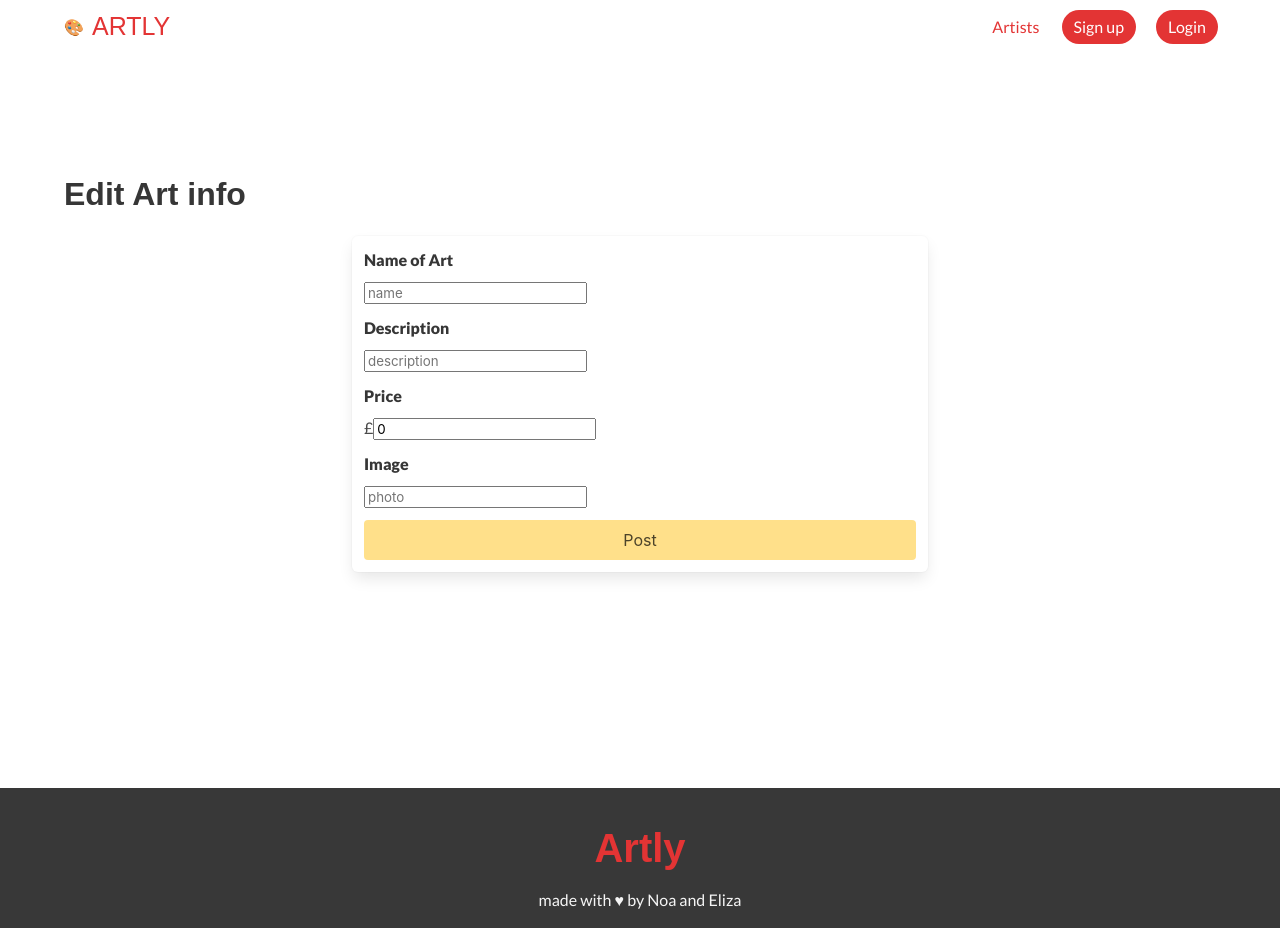
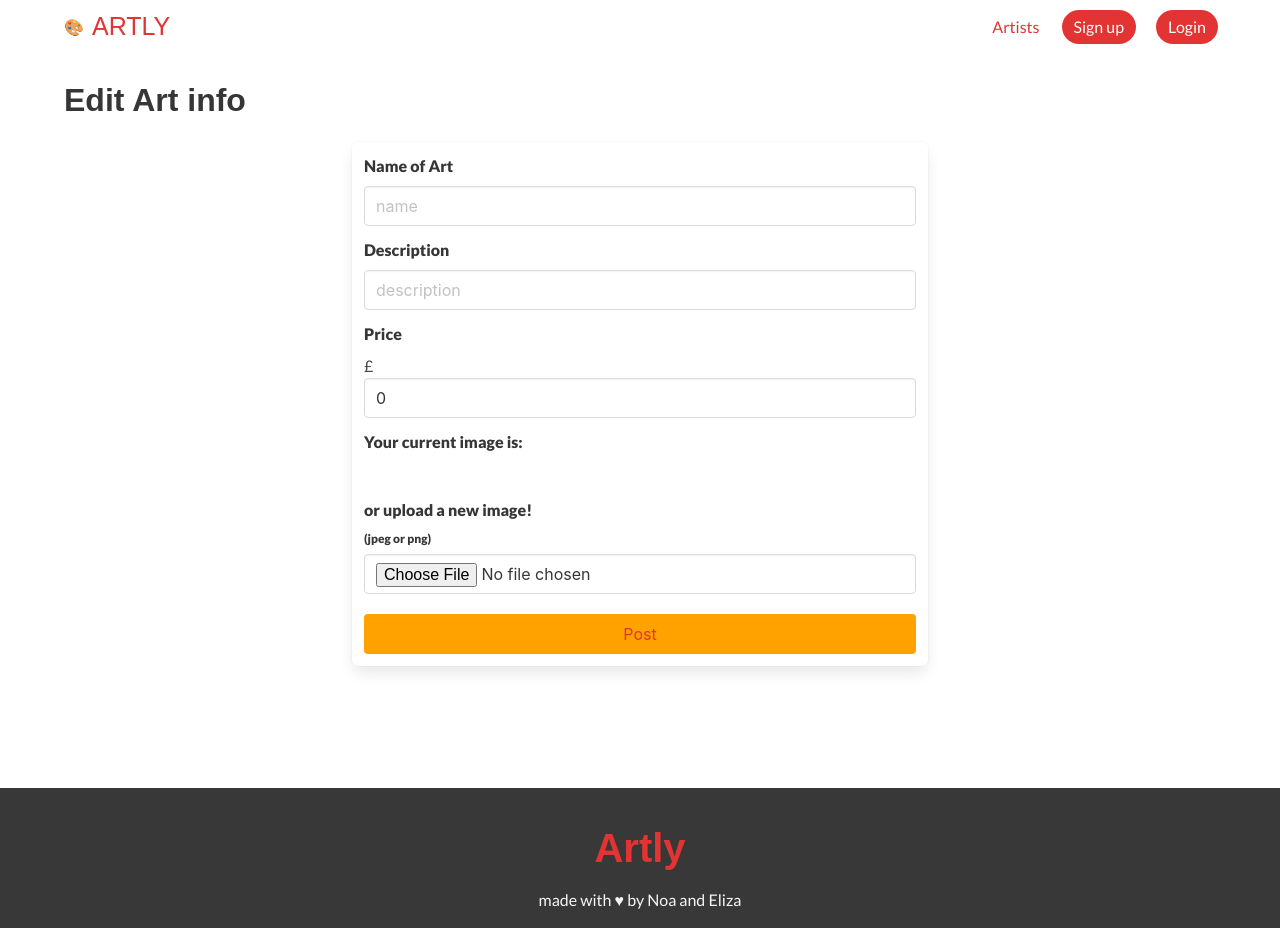
Before and after one commit to NoaFilosof08/sei-project-4, a React (Create React App) app in the folder frontend/: page /art/edit/1 in a window 1280 px wide. Built offline with nearby package versions, Linux system fonts and the light colour scheme; no server answers; a web font is replaced by a local one.

Commit message:
error handling and forms on edit art changd

```diff
--- a/frontend/src/components/Artist/CreateArt.js
+++ b/frontend/src/components/Artist/CreateArt.js
@@ -8,14 +8,16 @@ class CreateArt extends React.Component {
     data: {
       name: '',
       description: '',
-      price: 0,
+      price: null,
       image: 'https://encrypted-tbn0.gstatic.com/images?q=tbn%3AANd9GcQTGQVF6FDMDDy6a9DM8u4cIQX69OxhGAP8Jw&usqp=CAU'
-    }
+    },
+    errors: {}
   }
 
   handleChange = e => {
     const data = { ...this.state.data, [e.target.name]: e.target.value }
-    this.setState({ data })
+    const errors = { ...this.state.errors, [e.target.name]: '' }
+    this.setState({ data, errors })
   }
 
   handleSubmit = async e => {
@@ -25,7 +27,7 @@ class CreateArt extends React.Component {
       this.setState({ data: res.data })
       this.props.history.push('/home')
     } catch (err) {
-      console.log(err.response.data)
+      this.setState({ errors: err.response.data })
     }
   }
 
@@ -35,7 +37,7 @@ class CreateArt extends React.Component {
   }
 
   render() {
-    console.log(this.state.data)
+    console.log(this.state)
     return (
       <section className="hero is-fullheight-with-navbar">
         <div className="hero-body">
@@ -47,7 +49,7 @@ class CreateArt extends React.Component {
                 <label className="label">Name of Art</label>
                 <div className="control">
                   <input
-                    className="input"
+                    className={`input ${this.state.errors.name ? 'is-danger' : ''}`}
                     name="name"
                     placeholder="name"
                     onChange={this.handleChange}
@@ -55,12 +57,13 @@ class CreateArt extends React.Component {
                   />
                 </div>
               </div>
+              {this.state.errors.name && <small className="help is-danger">Name of Art is required!</small>}
 
               <div className="field">
                 <label className="label">Description</label>
                 <div className="control">
                   <input
-                    className="input"
+                    className={`input ${this.state.errors.description ? 'is-danger' : ''}`}
                     type="textarea"
                     name="description"
                     placeholder="description"
@@ -69,13 +72,14 @@ class CreateArt extends React.Component {
                   />
                 </div>
               </div>
+              {this.state.errors.description && <small className="help is-danger">Description is required  is required!</small>}
 
               <div className="field">
                 <label className="label">Price</label>
                 <div className="control">
                   £
                   <input
-                    className="input"
+                    className={`input ${this.state.errors.price ? 'is-danger' : ''}`}
                     type="number"
                     name="price"
                     placeholder="price"
@@ -84,6 +88,7 @@ class CreateArt extends React.Component {
                   />
                 </div>
               </div>
+              {this.state.errors.price && <small className="help is-danger">price is required  is required!</small>}
 
               <div className="field">
                 <label className="label">Cover Picture</label>
--- a/frontend/src/components/Artist/EditArt.js
+++ b/frontend/src/components/Artist/EditArt.js
@@ -1,5 +1,6 @@
 import React from 'react'
 import { editArt, getSingleArt } from '../../lib/api'
+import ImageUpload from '../../lib/imageUpload'
 
 class EditArt extends React.Component {
   state = {
@@ -8,11 +9,12 @@ class EditArt extends React.Component {
       description: '',
       price: 0,
       image: ''
-    }
+    },
+    errors: {}
   }
 
   async componentDidMount() {
-    const artID = this.props.match.params
+    const artID = this.props.match.params.id
     try {
       const res = await getSingleArt(artID)
       this.setState({ data: res.data })
@@ -23,7 +25,8 @@ class EditArt extends React.Component {
 
   handleChange = e => {
     const data = { ...this.state.data, [e.target.name]: e.target.value }
-    this.setState({ data })
+    const errors = { ...this.state.errors, [e.target.name]: '' }
+    this.setState({ data, errors })
   }
 
   handleSubmit = async e => {
@@ -34,11 +37,17 @@ class EditArt extends React.Component {
       this.setState({ data: res.data })
       this.props.history.push('/home')
     } catch (err) {
-      console.log(err.response.data)
+      this.setState({ errors: err.response.data })
     }
   }
 
+  handleImageChange = url => {
+    const formData = { ...this.state.data, image: url }
+    this.setState({ data: formData })
+  }
+
   render() {
+    console.log(this.state)
     return (
       <section className="hero is-fullheight-with-navbar">
         <div className="hero-body">
@@ -50,6 +59,7 @@ class EditArt extends React.Component {
                 <label className="label">Name of Art</label>
                 <div className="control">
                   <input
+                    className={`input ${this.state.errors.name ? 'is-danger' : ''}`}
                     name="name"
                     placeholder="name"
                     onChange={this.handleChange}
@@ -57,11 +67,12 @@ class EditArt extends React.Component {
                   />
                 </div>
               </div>
-
+              {this.state.errors.name && <small className="help is-danger">Name of Art is required!</small>}
               <div className="field">
                 <label className="label">Description</label>
                 <div className="control">
                   <input
+                    className={`input ${this.state.errors.description ? 'is-danger' : ''}`}
                     name="description"
                     placeholder="description"
                     onChange={this.handleChange}
@@ -69,12 +80,13 @@ class EditArt extends React.Component {
                   />
                 </div>
               </div>
-
+              {this.state.errors.description && <small className="help is-danger">Description is required  is required!</small>}
               <div className="field">
                 <label className="label">Price</label>
                 <div className="control">
                   £
                   <input
+                    className={`input ${this.state.errors.price ? 'is-danger' : ''}`}
                     type="number"
                     name="price"
                     placeholder="price"
@@ -83,20 +95,35 @@ class EditArt extends React.Component {
                   />
                 </div>
               </div>
+              {this.state.errors.price && <small className="help is-danger">price is required  is required!</small>}
 
               <div className="field">
-                <label className="label">Image</label>
+                <label className="label">Your current image is: </label>
                 <div className="control">
-                  <input
+                  <img src={this.state.data.image} alt={this.state.data.name}></img>
+                  {/* <input
+                    className="input"
                     name="image"
                     placeholder="photo"
                     onChange={this.handleChange}
                     value={this.state.data.image}
-                  />
+                  /> */}
                 </div>
               </div>
 
-              <button type="submit" className="button is-warning is-fullwidth" onSubmit={this.handleSubmit}>Post</button>
+              <div className="field">
+                <label className="label">or upload a new image!</label>
+                <div className="control">
+                  <ImageUpload
+                    labelText="Cover Picture"
+                    onChange={this.handleImageChange}
+                    value={this.state.data.image}
+                  />
+                  <span></span>
+                </div>
+              </div>
+
+              <button type="submit" className="button formbtn is-fullwidth" onSubmit={this.handleSubmit}>Post</button>
             </form>
 
           </div>
--- a/frontend/src/styles/profileViews.scss
+++ b/frontend/src/styles/profileViews.scss
@@ -35,6 +35,10 @@
   flex-direction: column;
   padding-top: 100px;
   min-width: 100%;
+}
+
+.profile-name {
+  margin-top: 0px;
 }
 
 .description {
```
